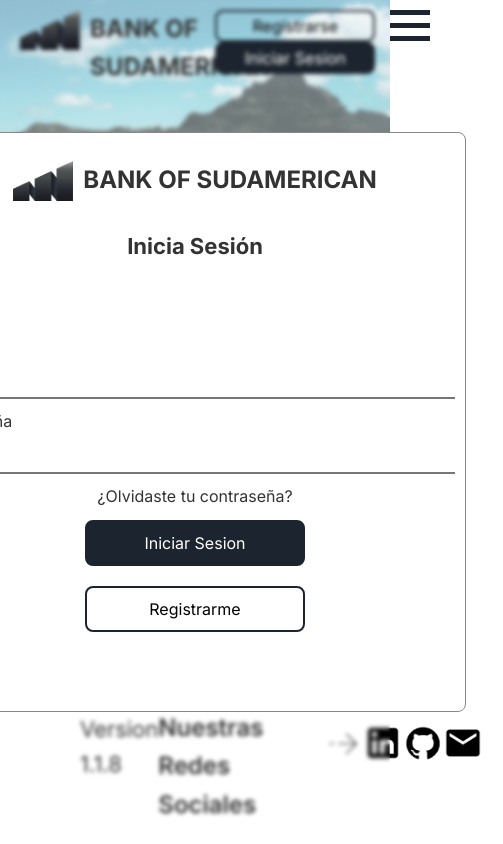
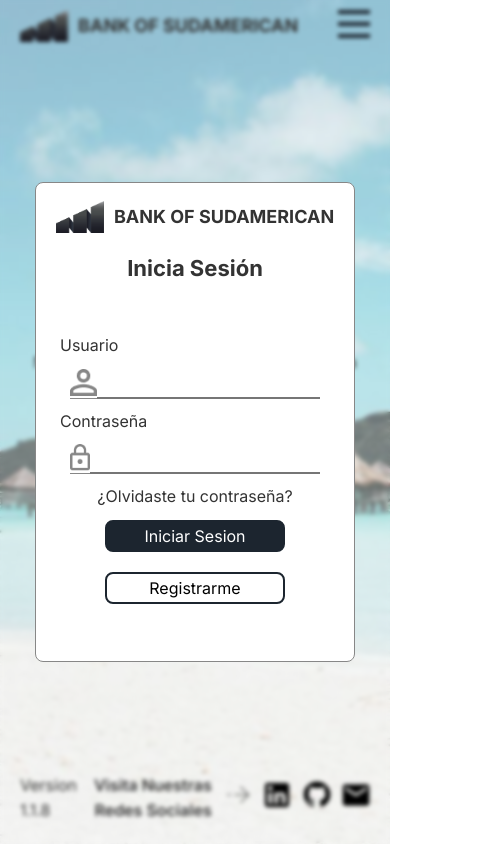
Before and after one commit to Julian-Magallanes/appointment-management, a React (Vite) app in the folder front/: page /Login in a window 390 px wide. Shown: the whole page, 503 px wide, since content can reach past the window. Built offline with nearby package versions, Linux system fonts and the light colour scheme.

Commit message:
responsive

```diff
--- a/front/src/components/Brand/Brand.module.css
+++ b/front/src/components/Brand/Brand.module.css
@@ -1,6 +1,7 @@
 .containerBrand{
     display: flex;
     flex-direction: row;
+    align-items: center;
 }
 .containerBrand img {
     height: 40px;
@@ -9,3 +10,11 @@
     font-size: 24px;
     margin-left: 10px;
 }
+@media (max-width: 768px){
+    .containerBrand h1 {
+        font-size: 18px;
+    }
+    .containerBrand img {
+        height: 32px;
+    }
+}
--- a/front/src/components/Footer/Footer.module.css
+++ b/front/src/components/Footer/Footer.module.css
@@ -27,3 +27,30 @@
     margin: 0px 20px;
     width: 45px;
 }
+@media (max-width: 768px){
+    .footerContainer h6{
+        font-size: 16px;
+    }
+    .footerContainer h4{
+        font-size: 20px;
+        margin-right: 10px;
+    }
+    .footerContainerRrss img{
+        margin: 0px 10px;
+        width: 32px;
+    }
+    .footerContainer{
+        padding: 20px 20px;
+    }
+}
+@media (max-width: 420px){
+    .footerContainer h4{
+        font-size: 16px;
+        margin-right: 0px;
+        text-align: end;
+        width: 160px;
+    }
+    .footerContainer{
+        padding: 20px 20px;
+    }
+}
--- a/front/src/components/MainHome/MainHome.module.css
+++ b/front/src/components/MainHome/MainHome.module.css
@@ -21,3 +21,25 @@
     height: 40px;
     margin-top: 10px;
 }
+@media (max-width: 768px){
+    .MainHomeContainer h1{
+        font-size: 26px;
+    }
+    .MainHomeContainer p{
+        font-size: 22px;
+    }
+}
+@media (max-width: 420px){
+    .MainHomeContainer h1{
+        font-size: 20px;
+    }
+    .MainHomeContainer p{
+        font-size: 16px;
+    }
+    .MainHomeContainer button{
+        font-size: 16px;
+        width: 200px;
+        height: 32px;
+    }
+
+}
--- a/front/src/components/MenuPages/MenuPages.module.css
+++ b/front/src/components/MenuPages/MenuPages.module.css
@@ -31,3 +31,10 @@
     font-weight: 800;
     border-bottom: 3px solid #1c252F;
 }
+@media (max-width: 420px){
+    .MenuPagesContainer ul li{
+        font-size: 15px;
+        margin-left: 14px;
+    }
+
+}
--- a/front/src/components/Navbar/Navbar.module.css
+++ b/front/src/components/Navbar/Navbar.module.css
@@ -148,3 +148,30 @@
         width:25px ;
     }
 }
+@media (max-width: 420px){
+    .NavbarMenuIcon3{
+        width: 32px;
+        height: 4px;
+    }
+    .NavbarMenuIcon2{
+        width: 32px;
+        height: 4px;
+    }
+    .NavbarMenuIcon1{
+        width: 32px;
+        height: 4px;
+    }
+    .ButtonLigth{
+        display: none;
+    }
+    .ButtonDark{
+        display: none;
+    }
+    .NavbarDropdown.Visible {
+        width: 100vh;
+    }
+    .NavbarDropdown {
+        font-size: 18px;
+
+    }
+}
--- a/front/src/views/Home/Home.module.css
+++ b/front/src/views/Home/Home.module.css
@@ -17,6 +17,13 @@
     opacity: 60%;
 
 }
+@media (max-width: 768px){
+    .homeBackground{
+        content: "";
+        z-index: -3;
+        background-size: cover;
+    }
+}
 .homeContainerChildren{
     display: flex;
     justify-content: center;
--- a/front/src/views/LoginModal/Login.module.css
+++ b/front/src/views/LoginModal/Login.module.css
@@ -97,3 +97,38 @@
     margin: 10px;
     cursor: pointer;
 }
+@media (max-width: 768px){
+    .LoginContainer{
+        height: 580px;
+        width: 620px;
+    }
+    .LoginContainerFormInput{
+        width: 420px;
+    }
+}
+@media (max-width: 420px){
+    .LoginContainer{
+        height: 480px;
+        width: 320px;
+    }
+    .LoginContainerFormInput{
+        width: 250px;
+    }
+    .ButtonLigth{
+        font-size: 16px;
+        width: 180px;
+        height: 32px;
+    }
+    .ButtonDark{
+        font-size: 16px;
+        width: 180px;
+        height: 32px;
+    }
+    .LoginBrand{
+        margin: 18px;
+    }
+    .LoginContainerForm{
+        height: 80%;
+
+    }
+}
--- a/front/src/views/MyTurns/MyTurns.module.css
+++ b/front/src/views/MyTurns/MyTurns.module.css
@@ -69,3 +69,19 @@ th{
     background-color:#D9D9D9;
 
 }
+@media (max-width: 768px){
+    .MyTurnsContainer th{
+        font-size: 18px;
+    }
+    .MyTurnsContainer td{
+        font-size: 18px;
+    }
+}
+@media (max-width: 420px){
+    .MyTurnsContainer th{
+        font-size: 12px;
+    }
+    .MyTurnsContainer td{
+        font-size: 12px;
+    }
+}
--- a/front/src/views/PagesConstruction/PagesConstruction.module.css
+++ b/front/src/views/PagesConstruction/PagesConstruction.module.css
@@ -16,3 +16,13 @@
     margin: 0px 5px;
     margin: 10px;
 }
+@media (max-width: 420px){
+    h1{
+        font-size: 24px;
+    }
+    .ButtonDark{
+        font-size: 22px;
+        width: 220px;
+        height: 36px;
+    }
+}
--- a/front/src/views/PostTurns/PostTurns.module.css
+++ b/front/src/views/PostTurns/PostTurns.module.css
@@ -102,3 +102,33 @@
     margin: 0px 5px;
     margin: 10px;
 }
+@media (max-width: 768px){
+    .PostTurnsContainerFormInput{
+        width: 520px;
+    }
+    .ButtonDark{
+        width: 250px;
+        height: 36px;
+    }
+    .ButtonLigth{
+        width: 250px;
+        height: 36px;
+    }
+}
+@media (max-width: 420px){
+    .PostTurnsContainerFormInput{
+        width: 320px;
+    }
+    .PostTurnsContainerFormButtons{
+        flex-direction: column;
+        margin-bottom: 40px;
+    }
+    .ButtonDark{
+        width: 250px;
+        height: 36px;
+    }
+    .ButtonLigth{
+        width: 250px;
+        height: 36px;
+    }
+}
--- a/front/src/views/RegisterModal/RegisterModal.module.css
+++ b/front/src/views/RegisterModal/RegisterModal.module.css
@@ -89,3 +89,23 @@
     color: #2B2E78;
     margin-left: 10px;
 }
+@media (max-width: 768px){
+    .RegisterContainerFormInput{
+        width: 520px;
+    }
+    .RegisterContainerFormCheckbox{
+        width: 520px;
+    }
+}
+@media (max-width: 420px){
+    .RegisterContainerFormInput{
+        width: 300px;
+    }
+    .RegisterContainerFormCheckbox{
+        width: 300px;
+    }
+    .ButtonLigth{
+        width: 160px;
+        height: 36px;
+    }
+}
--- a/front/src/views/TermandCond/TermandCond.module.css
+++ b/front/src/views/TermandCond/TermandCond.module.css
@@ -30,3 +30,15 @@
     rotate: 180deg;
     margin-right: 40px;
 }
+@media (max-width: 420px){
+    .TermsContainer h2{
+        font-size: 18px;
+    }
+    .BtnBack{
+        font-size: 18px;
+    }
+    .BtnBack img{
+        width: 50px;
+        margin-right: 10px;
+    }
+}
```
